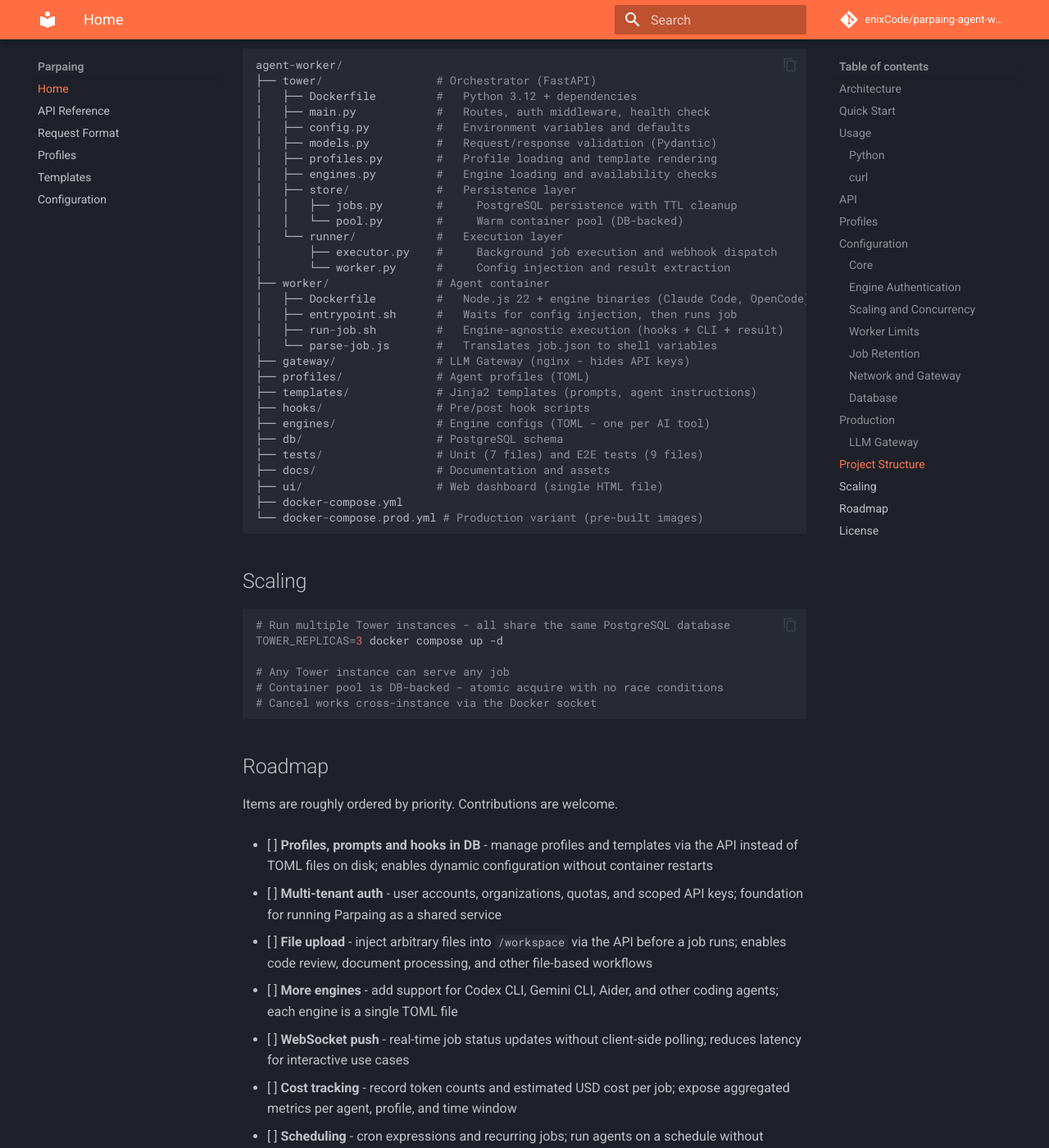
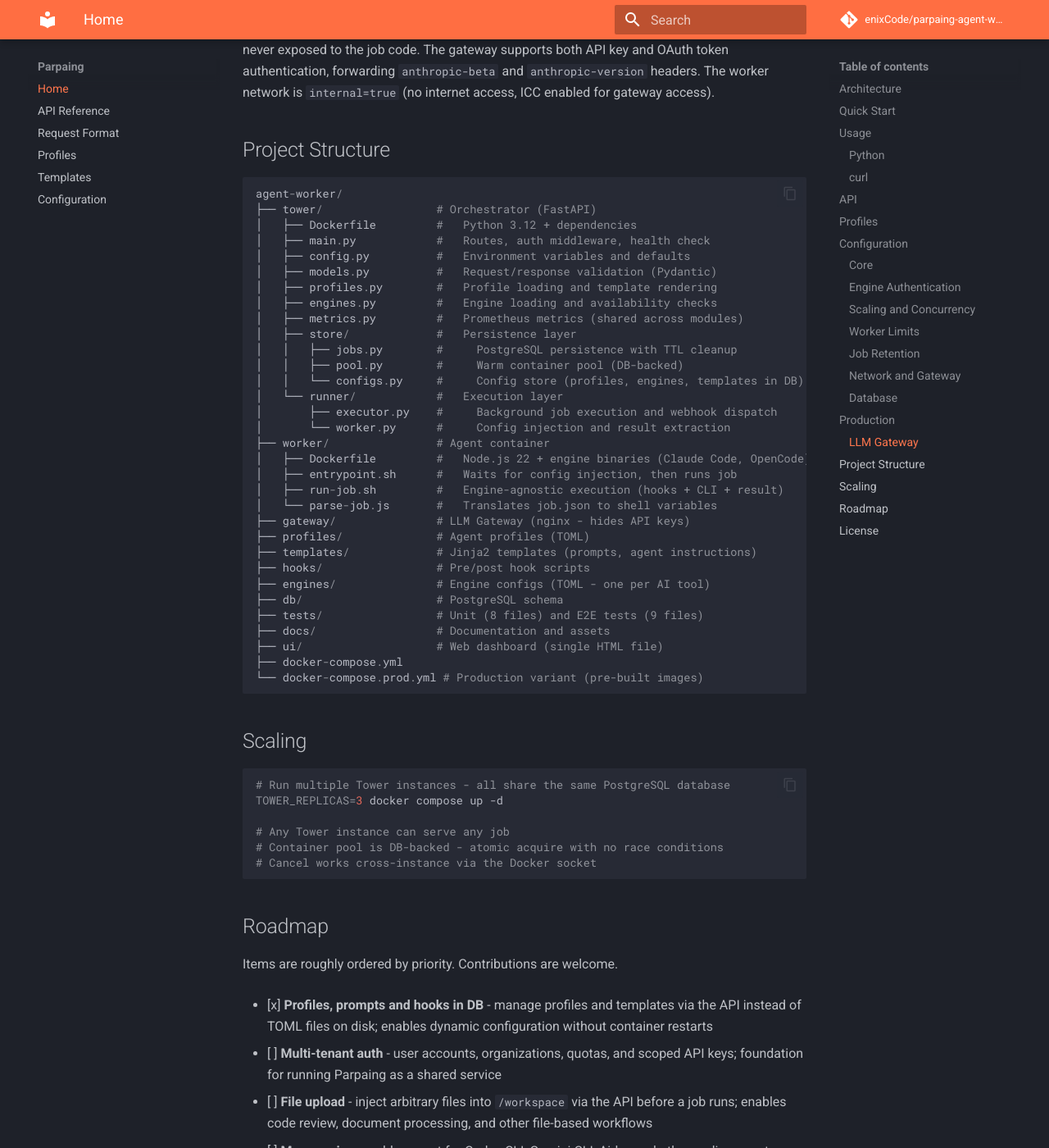
Before and after one commit to enixCode/parpaing-agent-worker, an MkDocs documentation site: the page built from docs/index.md, in a window 1280 px wide and 1400 px high, scrolled down 7677 px. Shown: the whole window at 82% size. Built offline with MkDocs 1.6.1 and Material for MkDocs 9.7.7, drawn with Linux system fonts in a browser that asks for light colours; comment, search, counter and statistics services are not loaded.

Commit message:
feat: add nginx LB, update tests and docs
build with cc

```diff
--- a/docs/index.md
+++ b/docs/index.md
@@ -235,9 +235,11 @@
 │   ├── models.py          #   Request/response validation (Pydantic)
 │   ├── profiles.py        #   Profile loading and template rendering
 │   ├── engines.py         #   Engine loading and availability checks
+│   ├── metrics.py         #   Prometheus metrics (shared across modules)
 │   ├── store/             #   Persistence layer
 │   │   ├── jobs.py        #     PostgreSQL persistence with TTL cleanup
-│   │   └── pool.py        #     Warm container pool (DB-backed)
+│   │   ├── pool.py        #     Warm container pool (DB-backed)
+│   │   └── configs.py     #     Config store (profiles, engines, templates in DB)
 │   └── runner/            #   Execution layer
 │       ├── executor.py    #     Background job execution and webhook dispatch
 │       └── worker.py      #     Config injection and result extraction
@@ -252,7 +254,7 @@
 ├── hooks/                 # Pre/post hook scripts
 ├── engines/               # Engine configs (TOML - one per AI tool)
 ├── db/                    # PostgreSQL schema
-├── tests/                 # Unit (7 files) and E2E tests (9 files)
+├── tests/                 # Unit (8 files) and E2E tests (9 files)
 ├── docs/                  # Documentation and assets
 ├── ui/                    # Web dashboard (single HTML file)
 ├── docker-compose.yml
@@ -274,7 +276,7 @@
 
 Items are roughly ordered by priority. Contributions are welcome.
 
-- [ ] **Profiles, prompts and hooks in DB** - manage profiles and templates via the API instead of TOML files on disk; enables dynamic configuration without container restarts
+- [x] **Profiles, prompts and hooks in DB** - manage profiles and templates via the API instead of TOML files on disk; enables dynamic configuration without container restarts
 
 - [ ] **Multi-tenant auth** - user accounts, organizations, quotas, and scoped API keys; foundation for running Parpaing as a shared service
 
```
Also changed, not shown: CLAUDE.md (+8 -3 lines), docker-compose.yml (+18 -2 lines), docs/architecture.svg, docs/assets/profiles.svg, 4 other files.
